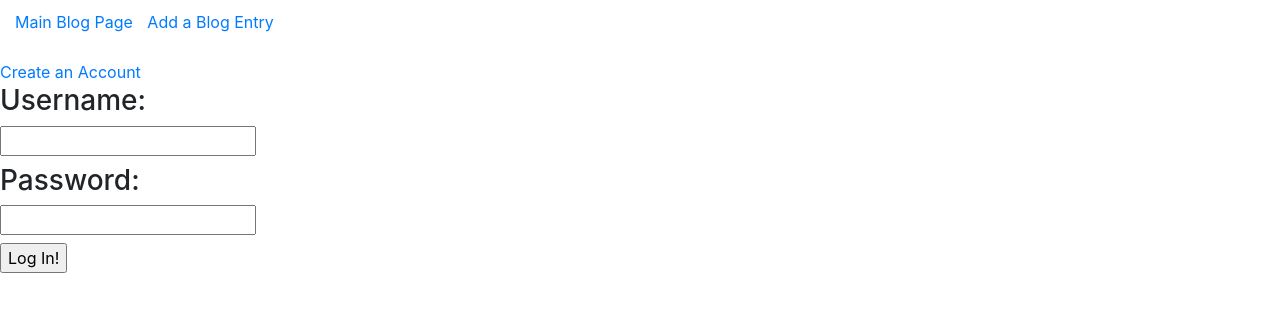
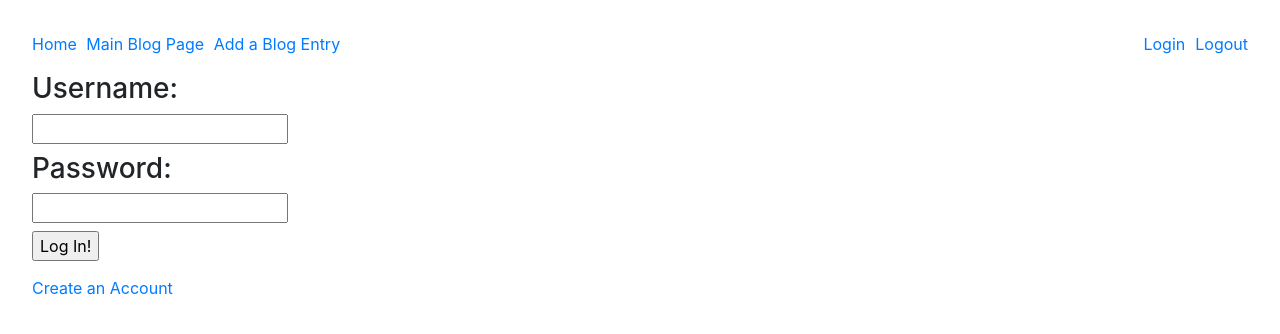
Before and after one commit to tylert123/blogz, a Flask app: page /login in a window 1280 px wide. Shown: the top 334 px of the page. Run offline with Flask 2, Linux system fonts and the light colour scheme; some libraries are stand-ins or nearby versions.

Commit message:
working login, post, signin and signup

```diff
--- a/main.py
+++ b/main.py
@@ -29,6 +29,12 @@ class User(db.Model):
         self.username = username
         self.password = password
 
+@app.before_request
+def require_login():
+    allowed_routes = ['user_login','blog_posts','index','user_signup']
+    if request.endpoint not in allowed_routes and 'username' not in session:
+        return redirect('/login')
+
 @app.route('/blog', methods=['GET','POST'])
 def blog_posts():
     params = request.args.get('id')
@@ -45,6 +51,7 @@ def new_post():
     if request.method == 'POST':
         blog_title = request.form['blog_title']
         blog_body = request.form['blog_body']
+        owner = User.query.filter_by(username=session['username']).first()
 
         if (blog_title.strip()=='') and (blog_body.strip()==''):
             flash('Please enter a blog title', 'error')
@@ -60,7 +67,7 @@ def new_post():
             return render_template('newpost.html', blog_title=blog_title, no_body=1)
 
         if (blog_title.strip()!='') and (blog_body.strip()!=''):
-            new_blog_post = Blog(blog_title,blog_body)
+            new_blog_post = Blog(blog_title,blog_body,owner)
             db.session.add(new_blog_post)
             db.session.commit()
             new_post_id = Blog.query.order_by(Blog.id.desc()).first()
@@ -92,7 +99,7 @@ def user_login():
 
     return render_template('login.html')
 
-@app.route('/signup', methods=['GET','POST'])
+@app.route('/signup', methods=['POST','GET'])
 def user_signup():
     if request.method == 'POST':
         username = request.form['username']
@@ -100,20 +107,41 @@ def user_signup():
         verify = request.form['verify']
         existing_user = User.query.filter_by(username=username).first()
 
-        # if (username.strip()!='') and (password.strip()!='') and (password == verify):
+        if password != verify:
+            flash('Passwords do not match')
+            return redirect('/signup')
 
-        if not existing_user:
-            new_user = User(username,password)
-            db.session.add(new_user)
-            db.session.commit()
-            session['username'] = username
-            return redirect('/newpost')
+        if existing_user:
+            flash('User already exists')
+            return redirect('/signup')
+
+        if len(username.strip()) < 3:
+            flash('Please enter a username longer then 2 characters')
+            return redirect('/signup')
+
+        if len(password.strip()) < 3:
+            flash('Please enter a password longer then 2 characters')
+            return redirect('/signup')
+
+        if (username.strip()!='') and (password.strip()!='') and (password == verify):
+
+            if not existing_user:
+                new_user = User(username,password)
+                db.session.add(new_user)
+                db.session.commit()
+                session['username'] = username
+                return redirect('/newpost')
 
         else:
-            flash('ERROR')
+            flash('Please do not leave any fields blank')
             return redirect('/signup')
 
     return render_template('signup.html')
 
+@app.route('/logout')
+def user_logout():
+    del session['username']
+    return redirect('/blog')
+
 if __name__ == '__main__':
     app.run()
--- a/templates/base.html
+++ b/templates/base.html
@@ -13,20 +13,19 @@
             color: red;
         }
 
+        .success {
+            color: green;
+        }
+
     </style>
 </head>
-<body>
-    <div style="padding: 10px;">
-        <a href="/blog" style="padding: 5px;">Main Blog Page</a>
-        <a href="/newpost" style="padding: 5px;">Add a Blog Entry</a>
-    <!-- <div style="padding-top:25px;">
-        {% with messages = get_flashed_messages() %}
-            {% if messages %}
-            <p class="error"><em>{{messages[0]}}</em></p>
-            <p class="error"><em>{{messages[1]}}</em></p>
-            {%endif%}
-        {%endwith%}
-    </div> -->
+<body style="margin: 2em;">
+    <div>
+        <a href="/" style="padding-right: 5px;">Home</a>
+        <a href="/blog" style="padding-right: 5px;">Main Blog Page</a>
+        <a href="/newpost">Add a Blog Entry</a>
+        <a href="/logout" style="float: right;">Logout</a>
+        <a href="/login" style="float: right; padding-right: 10px;">Login</a>
     </div>
     {%block content%}
     {%endblock%}
--- a/templates/blog.html
+++ b/templates/blog.html
@@ -1,7 +1,7 @@
 {%extends 'base.html'%}
 
 {%block content%}
-<div style="margin: 25px;">
+<div style="padding: 25px;">
     <h1 style="text-align: center">Build a Blog</h1>
     {% for post in blog_post %}
         <h2><a href="/blog?id={{post.id}}">{{post.title}}</a></h2>
--- a/templates/index.html
+++ b/templates/index.html
@@ -0,0 +1,5 @@
+{% extends 'base.html' %}
+
+{% block content %}
+
+{% endblock %}
--- a/templates/login.html
+++ b/templates/login.html
@@ -4,8 +4,7 @@
     {% with messages = get_flashed_messages() %}
         <p class='error'><em>{{messages[0]}}</em></p>
     {% endwith %}
-    <a href="/signup">Create an Account</a>
-    <form method="POST" action="/login">
+    <form method="POST" action="/login" style="padding-bottom: 15px;">
         <label>
             <h3>Username:</h3>
             <input type="text" name="username">
@@ -18,4 +17,5 @@
         <br>
         <input type="submit" value="Log In!">
     </form>
+    <a href="/signup">Create an Account</a>
 {% endblock %}
--- a/templates/newpost.html
+++ b/templates/newpost.html
@@ -1,8 +1,11 @@
 {% extends 'base.html' %}
 
 {% block content %}
-<div style="padding: 50px">
+<div style="padding: 25px">
     <h1 style="justify-content: center">Add Blog Entry</h1>
+    {% with messages = get_flashed_messages() %}
+        <p class='success'><em>{{messages[0]}}</em></p>
+    {% endwith %}
     <form action="/newpost" method="POST">
         <label>
             <p>Title for your new Blog post:</p>
--- a/templates/signup.html
+++ b/templates/signup.html
@@ -17,6 +17,6 @@
             <h3>Verify Password:</h3>
             <input type="password" name="verify">
         </label>
-        <input type="button" value="Create Account">
+        <input type="submit" value="Create Account">
     </form>
 {% endblock %}
```
